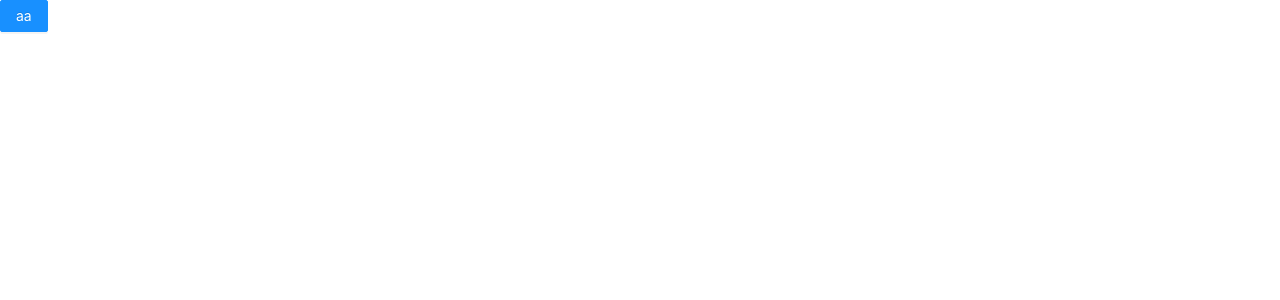
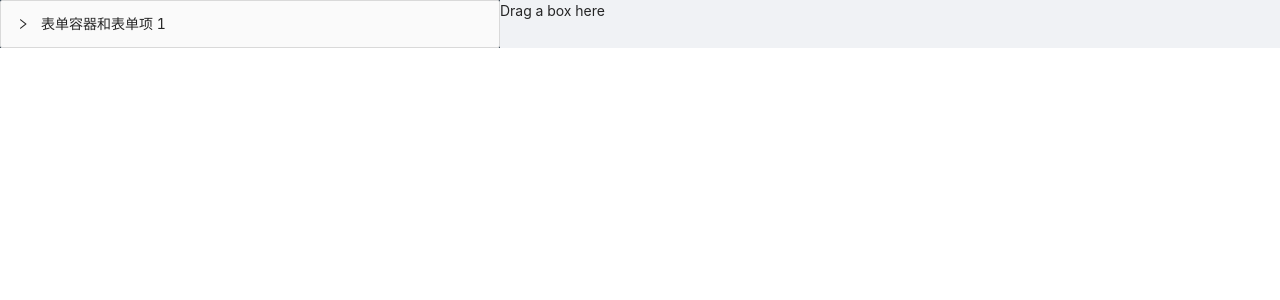
Before and after one commit to hanclang/low-code, a React app: page / in a window 1280 px wide. Shown: the top 300 px of the page. Built offline with nearby package versions, Linux system fonts and the light colour scheme.

Commit message:
feat: 拖拽

```diff
--- a/config/webpack.common.js
+++ b/config/webpack.common.js
@@ -15,6 +15,7 @@ const getCssLoaders = () => [
     loader: "css-loader",
     options: {
       modules: true,
+      localIdentName: "[path][name]__[local]--[hash:base64:5]",
     },
   },
   {
--- a/package.json
+++ b/package.json
@@ -48,7 +48,10 @@
   "dependencies": {
     "antd": "^4.19.3",
     "lodash": "^4.17.21",
+    "lodash-es": "^4.17.21",
     "react": "^17.0.2",
+    "react-dnd": "^15.1.1",
+    "react-dnd-html5-backend": "^15.1.2",
     "react-dom": "^17.0.2"
   },
   "browserslist": [
--- a/src/App.tsx
+++ b/src/App.tsx
@@ -1,9 +1,13 @@
 // src/app.tsx
 import React from "react";
-import { Button } from "antd";
+import BaseLayouts from "./layouts";
+import { DndProvider } from "react-dnd";
+import { HTML5Backend } from "react-dnd-html5-backend";
 
-const App: React.FC<any> = () => <div>
-  <Button type="primary">aa</Button>
-</div>;
+const App: React.FC<any> = () => (
+  <DndProvider backend={HTML5Backend}>
+    <BaseLayouts />
+  </DndProvider>
+);
 
 export default App;
--- /dev/null
+++ b/src/components/DragTag/index.tsx
@@ -0,0 +1,32 @@
+import React from "react";
+import { useDrag } from "react-dnd";
+import { Tag } from "antd";
+
+interface DragTagProps {
+  tagName: string;
+}
+
+interface DropResult {
+  tagName: string;
+}
+
+const DragTag: React.FC<DragTagProps> = (props) => {
+  const { tagName } = props;
+  const [collected, drag, dragPreview] = useDrag(() => ({
+    type: "tag",
+    item: { tagName },
+    end: (item, monitor) => {
+      const dropResult = monitor.getDropResult<DropResult>();
+      if (item && dropResult) {
+        alert(`You dropped ${item.tagName} into ${dropResult.tagName}!`);
+      }
+    },
+    collect: (monitor) => ({
+      isDragging: monitor.isDragging(),
+      handlerId: monitor.getHandlerId(),
+    }),
+  }));
+  return <Tag ref={drag}>{tagName}</Tag>;
+};
+
+export default DragTag;
--- /dev/null
+++ b/src/components/DropContainer/index.less
@@ -0,0 +1,5 @@
+.container {
+  width: 100%;
+  height: 100%;
+  background-color: red;
+}
--- /dev/null
+++ b/src/components/DropContainer/index.tsx
@@ -0,0 +1,30 @@
+import React from "react";
+import { useDrop } from "react-dnd";
+
+import styles from "./index.less";
+
+const DropContainer: React.FC<any> = () => {
+  const [{ canDrop, isOver }, drop] = useDrop(() => ({
+    accept: "tag",
+    drop: () => ({ name: "Dustbin" }),
+    collect: (monitor) => ({
+      isOver: monitor.isOver(),
+      canDrop: monitor.canDrop(),
+    }),
+  }));
+
+  const isActive = canDrop && isOver;
+  let backgroundColor = "#222";
+  if (isActive) {
+    backgroundColor = "darkgreen";
+  } else if (canDrop) {
+    backgroundColor = "darkkhaki";
+  }
+  return (
+    <div className={styles.container} ref={drop}>
+      {isActive ? "Release to drop" : "Drag a box here"}
+    </div>
+  );
+};
+
+export default DropContainer;
--- /dev/null
+++ b/src/components/index.ts
@@ -0,0 +1,2 @@
+export { default as DragTag } from "./DragTag";
+export { default as DropContainer } from "./DropContainer";
--- /dev/null
+++ b/src/layouts/index.less
@@ -0,0 +1,8 @@
+.layout {
+  height: 100vh;
+  :global {
+    .ant-layout-content {
+      padding: 8px;
+    }
+  }
+}
--- /dev/null
+++ b/src/layouts/index.tsx
@@ -0,0 +1,41 @@
+import React from "react";
+import { Layout, Collapse } from "antd";
+
+import antComponents from "../pages/antdComponents";
+
+import styles from "./index.less";
+import { DragTag, DropContainer } from "src/components";
+
+const { Sider, Content } = Layout;
+const Panel = Collapse.Panel;
+
+const BaseLayouts: React.FC<any> = () => (
+  <Layout className={styles.layout}>
+    <Sider width={500}>
+      <Collapse>
+        {antComponents.map((group, i) => {
+          return (
+            <Panel
+              key={i + 1}
+              header={group.group_title + " " + group.components.length}
+            >
+              {group.components.map((component, i2) => {
+                return (
+                  <DragTag
+                    tagName={`${component.type} ${component.title}`}
+                    key={String(i) + i2}
+                  />
+                );
+              })}
+            </Panel>
+          );
+        })}
+      </Collapse>
+    </Sider>
+    <Content>
+      <DropContainer />
+    </Content>
+  </Layout>
+);
+
+export default BaseLayouts;
--- /dev/null
+++ b/src/pages/antdComponents/Button.ts
@@ -0,0 +1,32 @@
+export default {
+  type: "Button",
+  title: "按钮",
+  props: {
+    type: "primary",
+    content: "按钮一只",
+    style: {
+      margin: "0px 10px 0px 0px",
+    },
+  },
+  config: {
+    type: {
+      text: "主题",
+      enum: ["primary", "default", "dashed", "danger"],
+    },
+    icon: {
+      text: "图标",
+    },
+    content: {
+      text: "文案",
+    },
+    style: {
+      width: {
+        text: "宽度",
+      },
+      margin: {
+        text: "外边距",
+        type: "4-value",
+      },
+    },
+  },
+};
--- /dev/null
+++ b/src/pages/antdComponents/index.ts
@@ -0,0 +1,8 @@
+import Button from "./Button";
+
+export default [
+  {
+    group_title: "表单容器和表单项",
+    components: [Button],
+  },
+];
```
Also changed, not shown: 1 other file (tests, documents, lock files or other folders).
